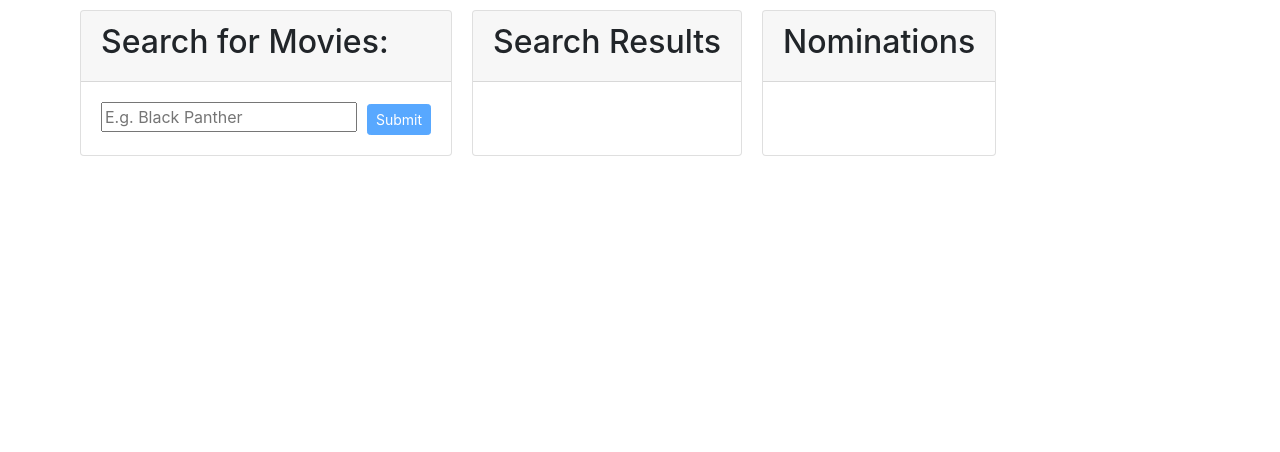
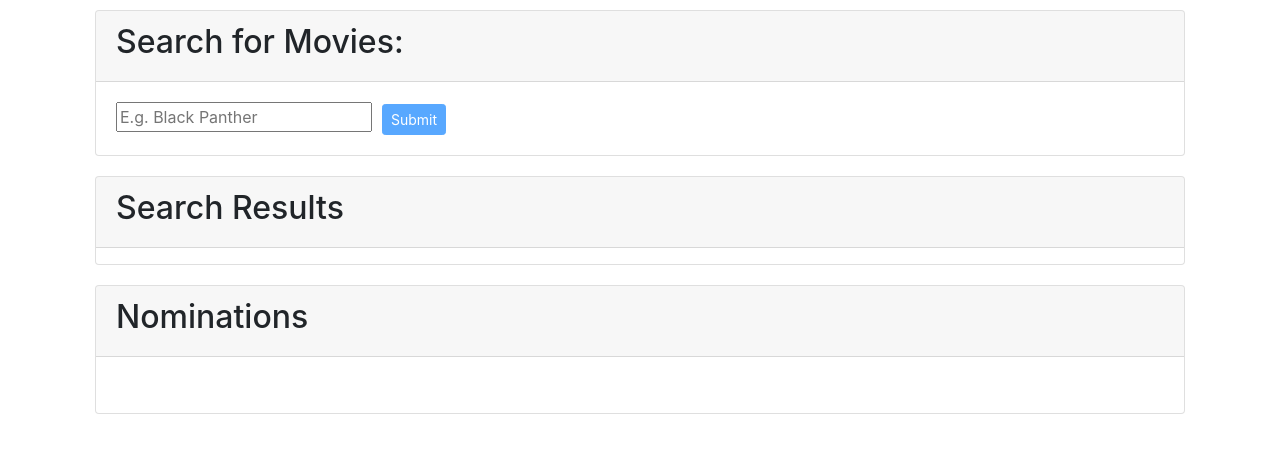
Before and after one commit to cameron-cheng/the-shoppies-react, a React (Create React App) app: page / in a window 1280 px wide. Shown: the top 452 px of the page. Built offline with nearby package versions, Linux system fonts and the light colour scheme; the HTML template or start-up script is replaced by a standard one.

Commit message:
move results to be under search bar

```diff
--- a/src/App.css
+++ b/src/App.css
@@ -45,3 +45,7 @@
 .card {
   margin: 10px
 }
+
+.alert-position {
+  position:fixed;
+}
--- a/src/App.js
+++ b/src/App.js
@@ -53,6 +53,8 @@ function App() {
       <Container>
         <Row>
           <Search checkNominations={checkNominations} nominate={nominate} />
+        </Row>
+        <Row>
           <Nomination
             nominations={nominationList}
             removeNomination={removeNomination}
--- a/src/Banner.js
+++ b/src/Banner.js
@@ -1,10 +1,11 @@
 import React from "react";
 import Alert from "react-bootstrap/Alert";
+import "./App.css";
 
 function Banner({ nominationList }) {
   if (nominationList.length === 5) {
     return (
-      <Alert variant="primary">
+      <Alert className="alert-position" variant="primary">
         Congratulations! You have nominated 5 movies!
       </Alert>
     );
--- a/src/Nomination.js
+++ b/src/Nomination.js
@@ -1,6 +1,8 @@
 import React from "react";
 import Button from "react-bootstrap/Button";
 import Card from "react-bootstrap/Card";
+import Container from "react-bootstrap/Container";
+
 import "./App.css";
 
 function Nomination({ nominations, removeNomination }) {
@@ -25,6 +27,8 @@ function Nomination({ nominations, removeNomination }) {
   });
 
   return (
+    <>
+      <Container>
         <Card>
           <Card.Header>
             <h2> Nominations </h2>
@@ -33,6 +37,8 @@ function Nomination({ nominations, removeNomination }) {
             <ul> {nominees} </ul>
           </Card.Body>
         </Card>
+      </Container>
+    </>
   );
 }
 
--- a/src/Search.js
+++ b/src/Search.js
@@ -1,6 +1,8 @@
 import React, { useState } from "react";
 import Button from "react-bootstrap/Button";
 import Card from "react-bootstrap/Card";
+import Container from "react-bootstrap/Container";
+
 import "./App.css";
 
 const axios = require("axios");
@@ -42,6 +44,7 @@ function Search({ checkNominations, nominate }) {
 
   return (
     <>
+    <Container>
       <Card className="card">
         <Card.Header>
           <h2>Search for Movies: </h2>
@@ -62,12 +65,17 @@ function Search({ checkNominations, nominate }) {
           <Button variant="primary" size="sm" onClick={search} disabled={!movieTitle}>Submit</Button>
         </Card.Body>
       </Card>
+      </Container>
+      <Container>
         <Card>
           <Card.Header>
             <h2>Search Results</h2>
           </Card.Header>
           <ul> {movies} </ul>
         </Card>
+      </Container>
+
+
     </>
   );
 }
```
Lines whose indentation alone changed are shown as unchanged.
